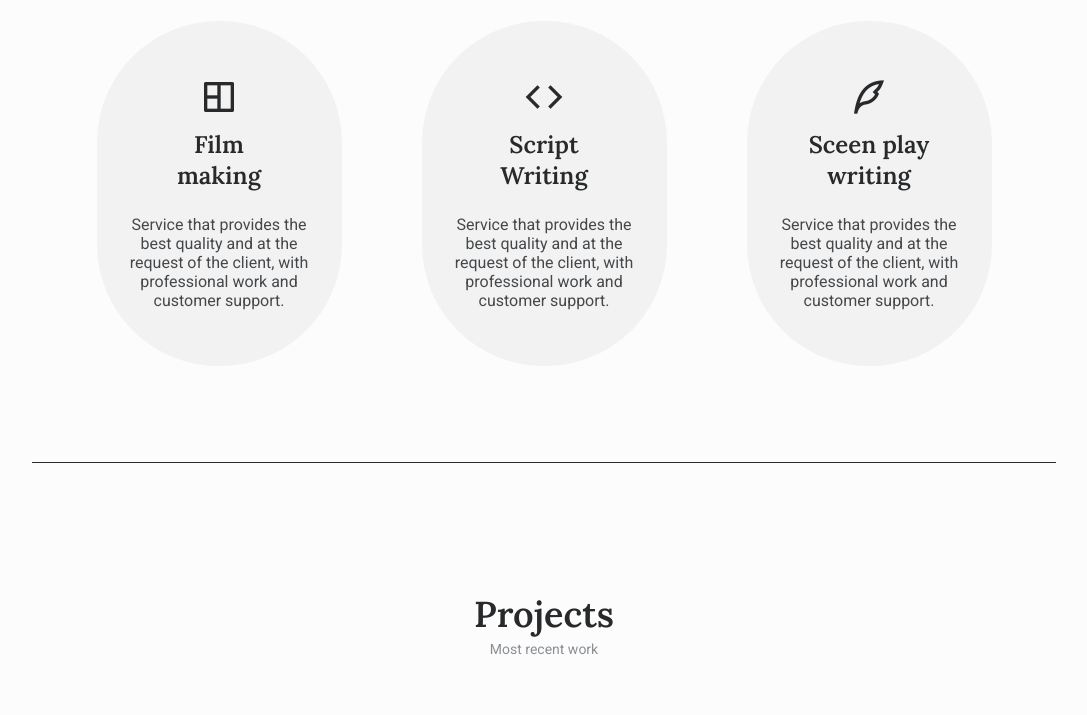
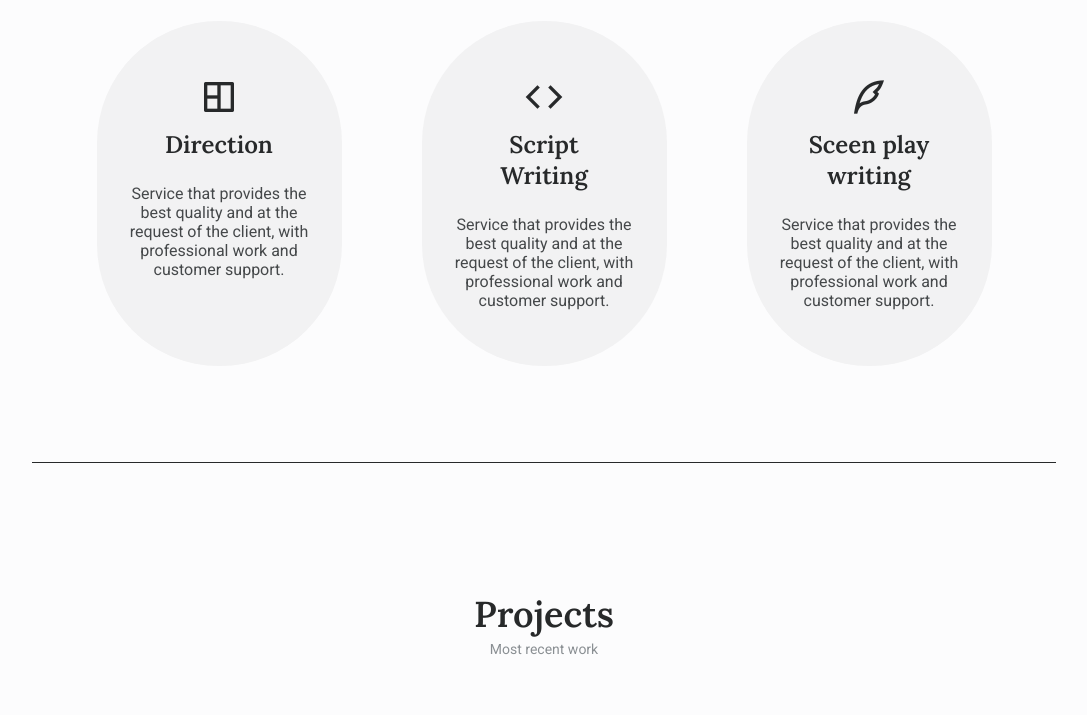
Before and after one commit to STUTIII05/portfolio-stuti, a plain HTML site: page index.html in a window 1280 px wide. Shown: the part 2720-3435 px from the top of the page, without its empty margins (96-1183 px from the left). Drawn offline with nearby package versions, Linux system fonts and the light colour scheme.

Commit message:
Update index.html

```diff
--- a/index.html
+++ b/index.html
@@ -335,7 +335,7 @@
                 <img src="assets/img/shape-circle.svg" alt="Qualification Image" class="qualification-img">
             </section>
 
-            <!--==================== SERVICES ====================-->
+            <!--==================== ABILITIES ====================-->
             <section class="services section" id="services">
                 <h2 class="section__title">Services</h2>
                 <p class="section__subtitle">What I offer</p>
@@ -344,7 +344,7 @@
                     <div class="services-card">
                         <i class="ri-layout-4-line"></i>
                         <h2 class="services-title">
-                            Film <br> making
+                            Direction
                         </h2>
                         <p class="services-description">
                             Service that provides the best quality and at
```
